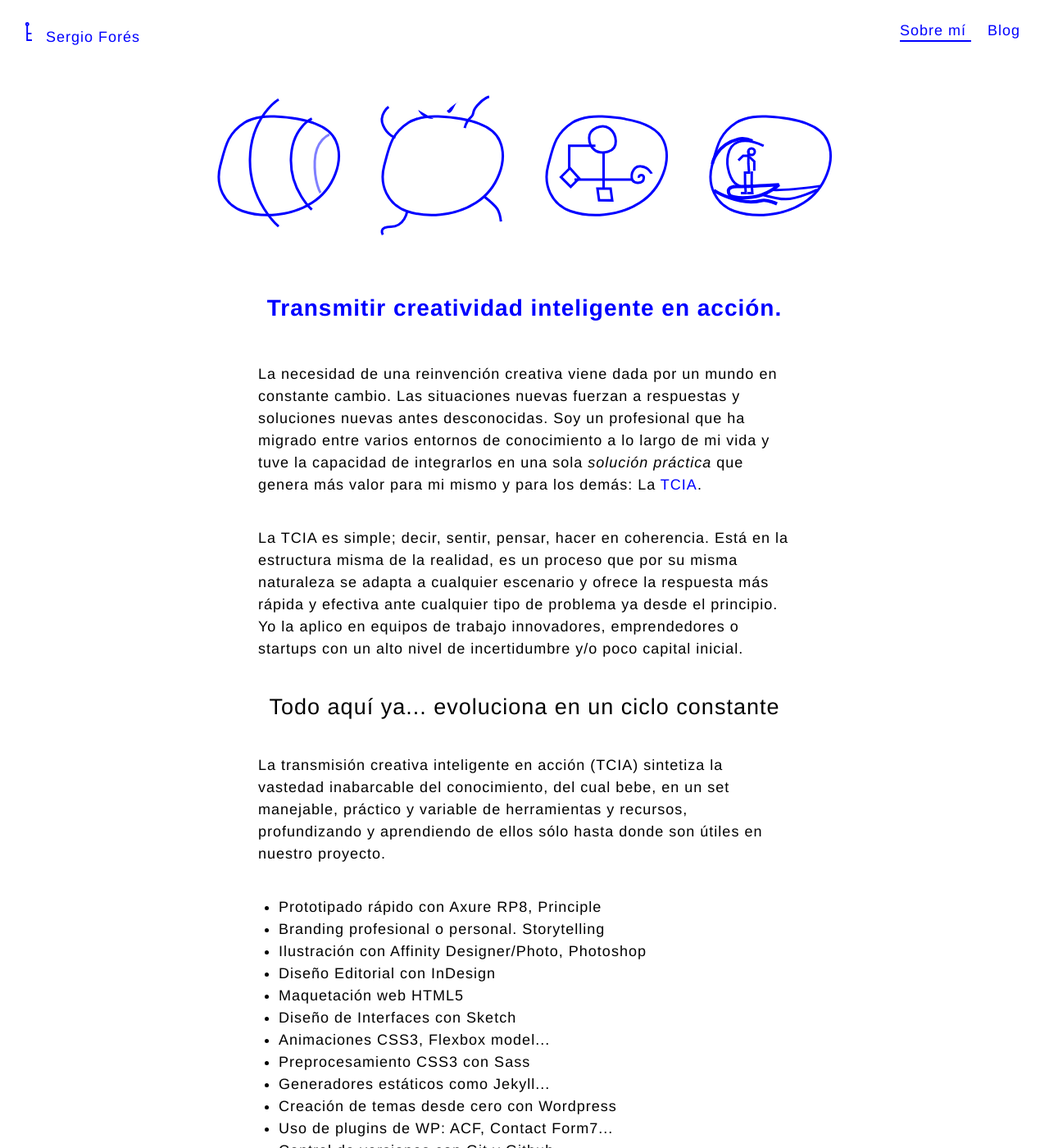
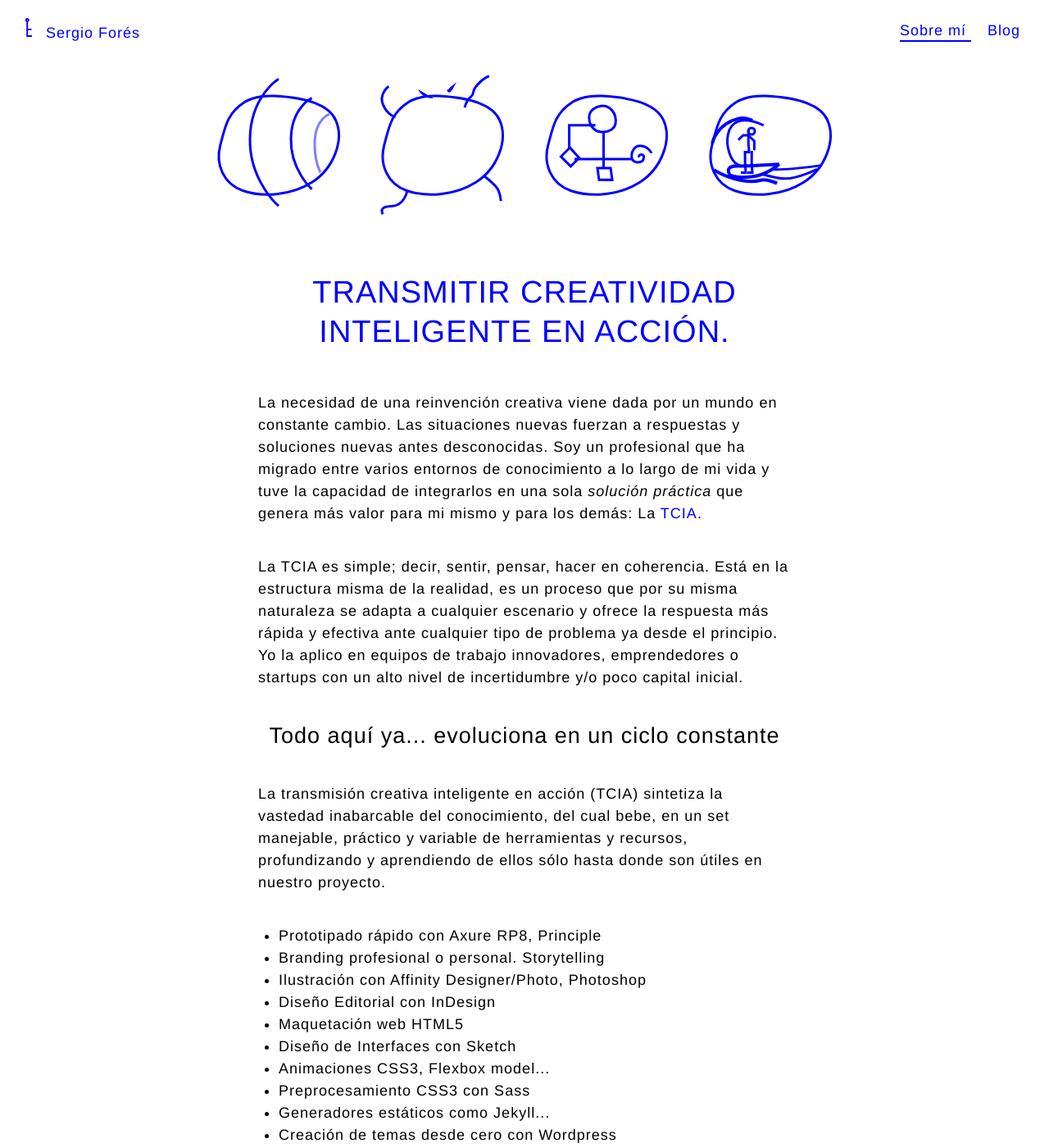
Before and after one commit to t0t/deprecated-personal-portfolio, a Jekyll site: the page built from index.html, in a window 1280 px wide and 1400 px high. Shown: the whole window at 82% size. Built offline with Jekyll 4.4.1, drawn with Linux system fonts in a browser that asks for light colours.

```diff
--- a/_sass/_base.scss
+++ b/_sass/_base.scss
@@ -21,7 +21,7 @@
     -o-font-feature-settings: "kern" 1;
     font-feature-settings: "kern" 1;
     font-kerning: normal;
-    padding-top: $spacing-unit * 4;
+    padding-top: 75px;
     letter-spacing: 1px;
 }
 
--- a/_sass/_brand.scss
+++ b/_sass/_brand.scss
@@ -2,7 +2,7 @@
   flex: 1 50%;
 
   svg {
-    padding-top: 10px;
+    // padding-top: 10px;
     padding-left: $spacing-unit;
     width: $spacing-unit;
     height: $spacing-unit;
--- a/_sass/_layout.scss
+++ b/_sass/_layout.scss
@@ -21,8 +21,9 @@
 }
 
 .site-title {
-  font-size: 28px;
-  font-weight: bold;
+  font-size: 38px;
+  font-weight: lighter;
+  text-transform: uppercase;
   line-height: 1.25;
   margin-bottom: $spacing-unit * 2;
     &,
--- a/css/main.css
+++ b/css/main.css
@@ -21,7 +21,7 @@
   -webkit-font-kerning: normal;
      -moz-font-kerning: normal;
           font-kerning: normal;
-  padding-top: 100px;
+  padding-top: 75px;
   letter-spacing: 1px; }
 
 /**
@@ -208,8 +208,9 @@
     stroke-dasharray: 50; }
 
 .site-title {
-  font-size: 28px;
-  font-weight: bold;
+  font-size: 38px;
+  font-weight: lighter;
+  text-transform: uppercase;
   line-height: 1.25;
   margin-bottom: 50px; }
   .site-title, .site-title:visited {
@@ -533,7 +534,6 @@
   -ms-flex: 1 50%;
       flex: 1 50%; }
   .brand svg {
-    padding-top: 10px;
     padding-left: 25px;
     width: 25px;
     height: 25px; }
```
